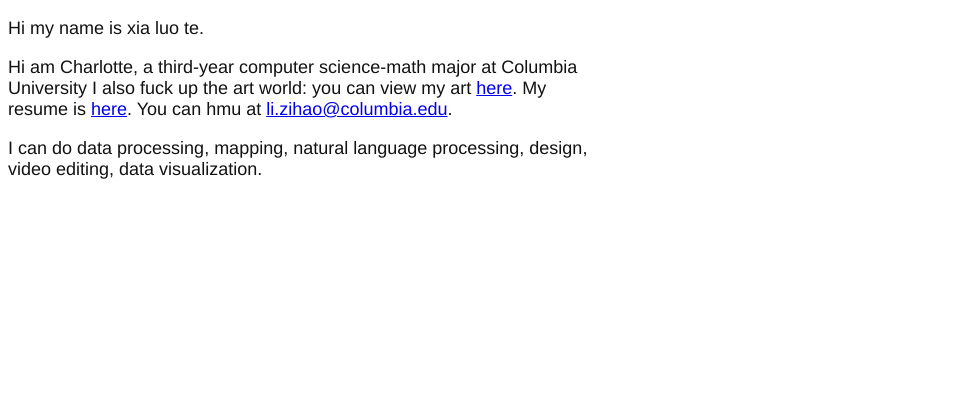
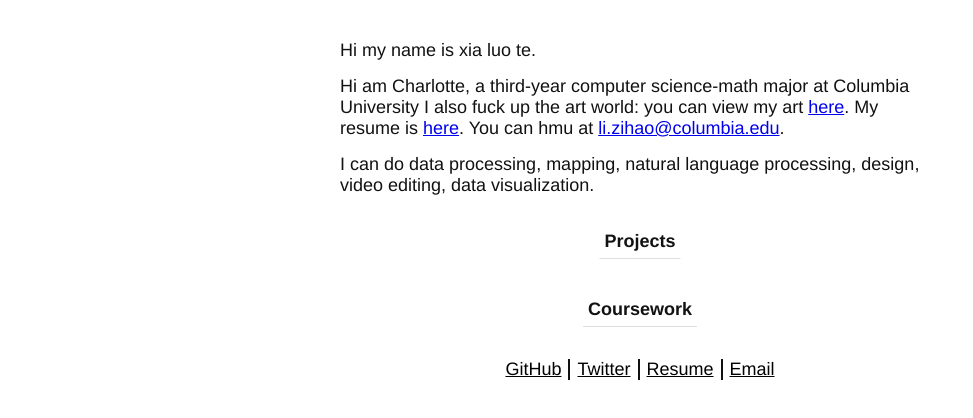
Before and after one commit to shallotly/shallotly.github.io, a React (Create React App) app: page / in a window 1280 px wide. Shown: the top 418 px of the page, without its empty margins (0-973 px from the left). Built offline with nearby package versions, Linux system fonts and the light colour scheme.

Commit message:
done bitch

```diff
--- a/src/App.js
+++ b/src/App.js
@@ -1,14 +1,57 @@
 import { Component } from 'react';
 import styled from 'styled-components';
 
-const Container = styled.p`
-p {
+const Container = styled.div`
+  margin-top: 40px;
   font-family: Helvetica;
-  max-width: 600px;
   color: #121212;
   font-size: 18px;
-}
-`
+
+  > p {
+    max-width: 600px;
+    margin: 15px auto;
+  }
+
+  h1 {
+    font-size: 18px;
+    border-bottom: 1px solid #ddd;
+    padding: 0 5px 6px;
+    display: inline-block;
+    margin: 20px 0;
+    margin-left: 50%;
+    transform: translateX(-50%);
+  }
+`;
+
+const Footer = styled.div`
+  margin: 0 auto;
+  margin-top: 12px;
+  display: flex;
+  justify-content: center;
+
+  p {
+    display: inline-block;
+    margin: 0;
+  }
+
+  a {
+    color: black;
+  }
+
+  p:not(:last-child) {
+    border-right: 2px solid #121212;
+    padding-right: 7px;
+    margin-right: 7px;
+  }
+`;
+
+const footerLinks = {
+  GitHub: 'https://github.com/shallotly',
+  Twitter: 'https://twitter.com/shallotly',
+  Resume: '#',
+  Email: 'mailto:li.zihao@columbia.edu',
+};
+
 class App extends Component {
   render() {
     return (
@@ -24,6 +67,17 @@ class App extends Component {
           I can do data processing, mapping, natural language processing,
           design, video editing, data visualization.
         </p>
+        <h1>Projects</h1>
+        <h1>Coursework</h1>
+        <Footer>
+          {Object.keys(footerLinks).map(key => (
+            <p key={key}>
+              <a key={key} href={footerLinks[key]}>
+                {key}
+              </a>
+            </p>
+          ))}
+        </Footer>
       </Container>
     );
   }
```
